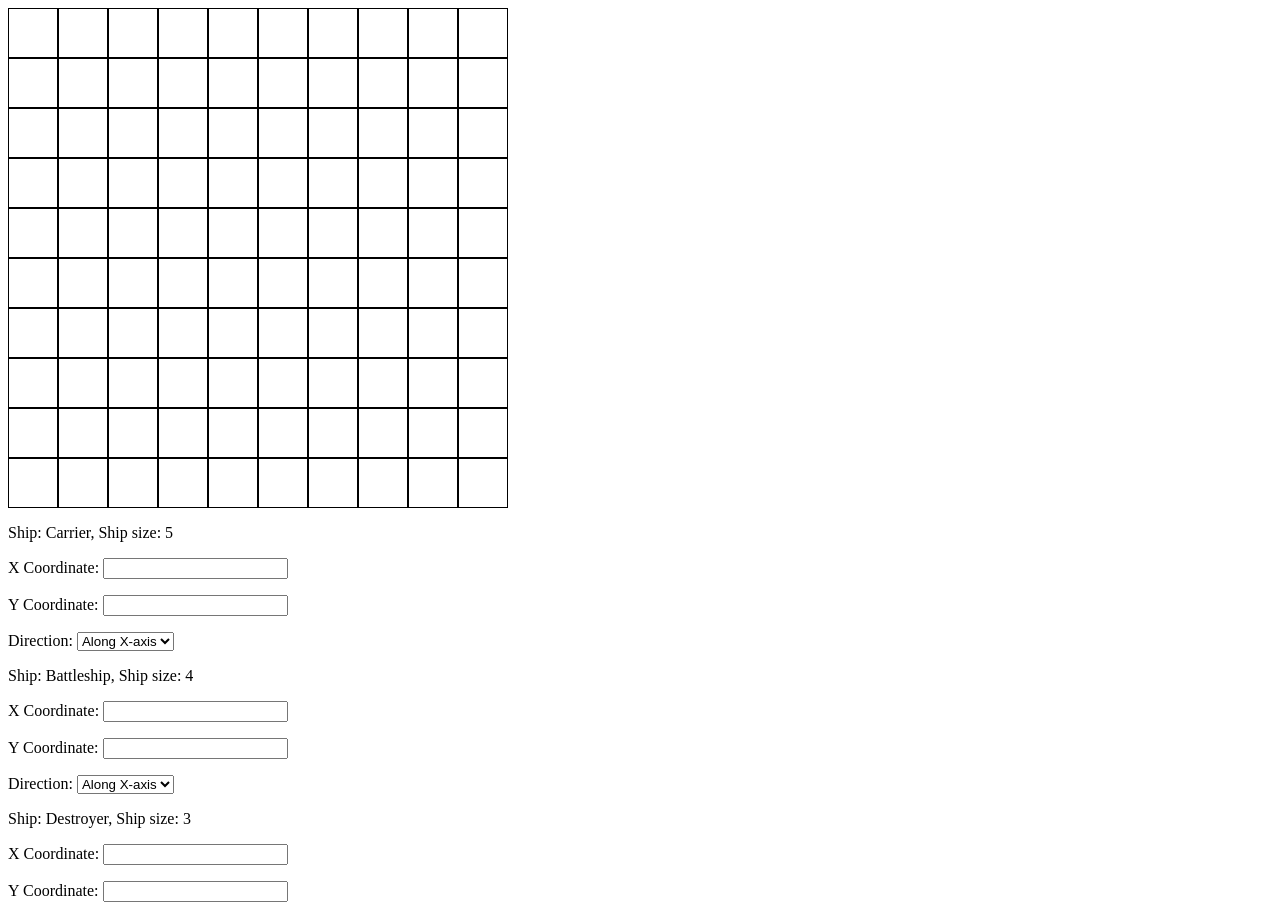
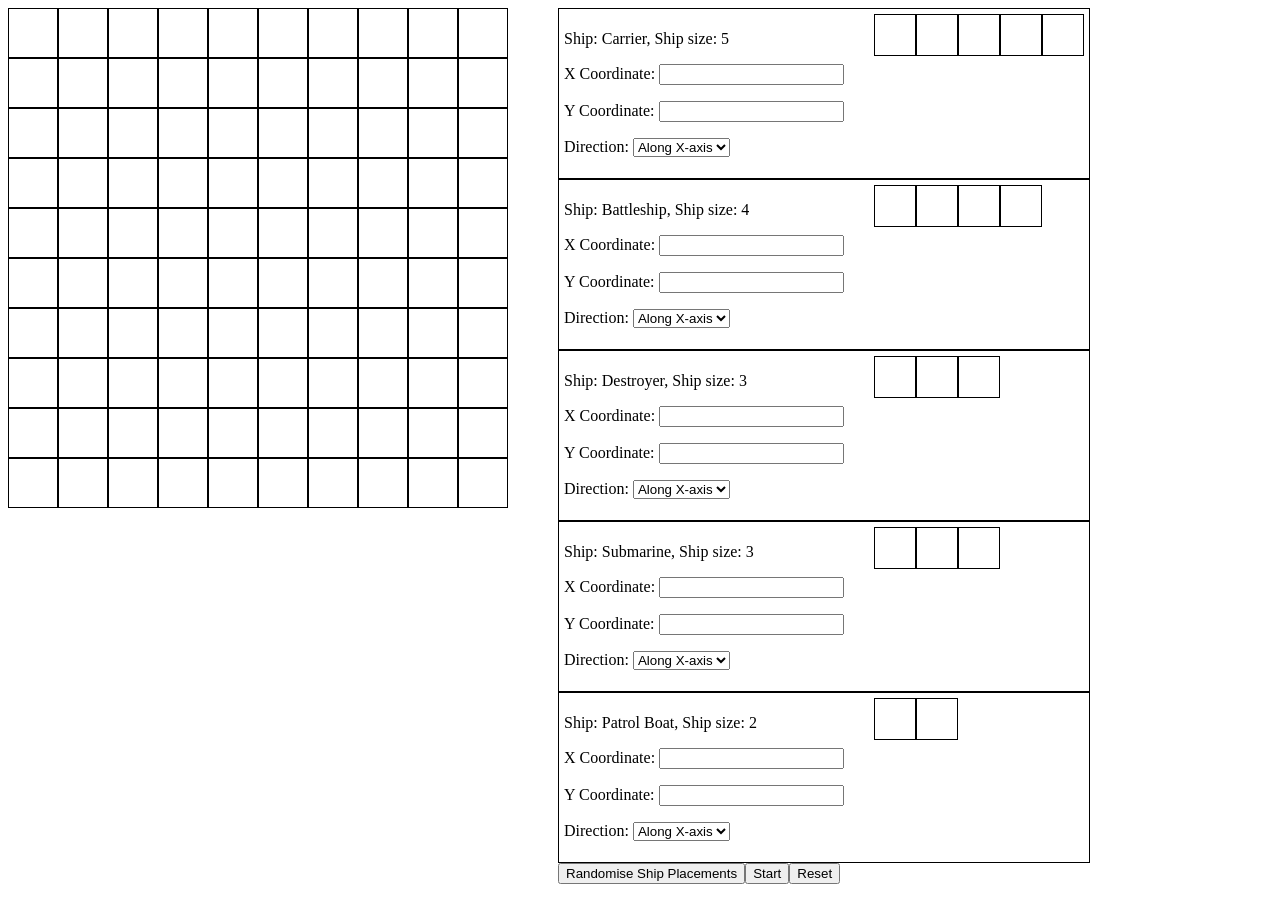
Before and after one commit to jimboscatfood/battleship, a website built with webpack: page src/index.html in a window 1280 px wide. Shown: the top 905 px of the page. Built offline with nearby package versions, Linux system fonts and the light colour scheme.

Commit message:
Created DOM elements for draggable items

```diff
--- a/src/dom.js
+++ b/src/dom.js
@@ -15,6 +15,42 @@ function DOM() {
         const userInputDiv = document.createElement('div')
         userInputDiv.classList.add('userInput')
         document.body.appendChild(userInputDiv)
+    }
+
+    function createDragItems() {
+        const inputDivs = document.querySelectorAll('div.userInput>form>div')
+
+        inputDivs.forEach((inputDiv) => {
+            const shipSize = ships[inputDiv.getAttribute('shipNo')].size
+            const direction = inputDiv.querySelector('select').value
+            const dragSection = document.createElement('div')
+            inputDiv.appendChild(dragSection)
+
+            const itemContainer = document.createElement('div')
+            itemContainer.classList.add(`drag`)
+            itemContainer.classList.add(`${direction}`)
+            for (let i = 0; i < shipSize; i++) {
+                const shipCell = document.createElement('div')
+                itemContainer.appendChild(shipCell)
+            }
+            dragSection.appendChild(itemContainer)
+        })
+    }
+
+    function updateDragItem() {
+        const dragItems = document.querySelectorAll('div.drag')
+        dragItems.forEach((item, index) => {
+            const selects = document.querySelectorAll('select')
+            const direction = selects[index].value
+            //change item class based on its input container's select value so that its style changes
+            if (direction === 'y' && item.classList.contains('x')) {
+                item.classList.remove('x')
+                item.classList.add('y')
+            } else {
+                item.classList.remove('y')
+                item.classList.add('x')
+            }
+        })
     }
 
     function createBoard(board, boardDiv) {
@@ -111,7 +147,10 @@ function DOM() {
             dirInput.append(optionX, optionY)
             dirField.append(dirLabel, dirInput)
 
-            descriptionDiv.append(description, xCoorField, yCoorField, dirField)
+            const inputDiv = document.createElement('div')
+            inputDiv.classList.add('input')
+            inputDiv.append(description, xCoorField, yCoorField, dirField)
+            descriptionDiv.appendChild(inputDiv)
             form.appendChild(descriptionDiv)
         })
 
@@ -126,6 +165,8 @@ function DOM() {
         resetButton.type = 'reset'
 
         form.append(randomButton, startButton, resetButton)
+
+        createDragItems()
     }
 
     function addInGameDOM() {
@@ -178,7 +219,7 @@ function DOM() {
     }
 
     function updatePreview() {
-        const inputDivs = document.querySelectorAll('div.userInput div')
+        const inputDivs = document.querySelectorAll('div.userInput>form>div')
         const previewBoardCells = document.querySelectorAll(
             'div.previewBoard>div'
         )
@@ -218,10 +259,11 @@ function DOM() {
                 }
             }
         })
+        updateDragItem()
     }
 
     function randomisePlacementInput() {
-        const inputDivs = document.querySelectorAll('div.userInput div')
+        const inputDivs = document.querySelectorAll('div.userInput>form>div')
 
         //clear all input fields first
         const allInputs = document.querySelectorAll('input')
--- a/src/styles.css
+++ b/src/styles.css
@@ -1,3 +1,8 @@
+body {
+    display:flex;
+    flex-direction:row;
+    gap:50px;
+}
 .ui {
     display:flex;
     flex-direction: row;
@@ -6,8 +11,8 @@
 
 .previewBoard {
     display: grid;
-    grid-template-columns: repeat(10, minmax(50px, 1fr));
-    grid-template-rows: repeat(10, minmax(50px, 1fr));
+    grid-template-columns: repeat(10, 50px);
+    grid-template-rows: repeat(10, 50px);
 }
 
 .boardOne, .boardTwo {
@@ -23,3 +28,32 @@
 .ship {
     background-color: purple;
 }
+
+form > div {
+    border: 1px solid black;
+    padding: 5px
+}
+
+.drag {
+    display:flex;
+}
+
+.drag > div {
+    border: 1px black solid;
+    height:40px;
+    width:40px;
+}
+
+div.userInput>form>div {
+    display: flex;
+    flex-direction: row;
+    gap: 30px;
+}
+
+.drag.x {
+    flex-direction: row;
+}
+
+.drag.y {
+    flex-direction: column;
+}
```
